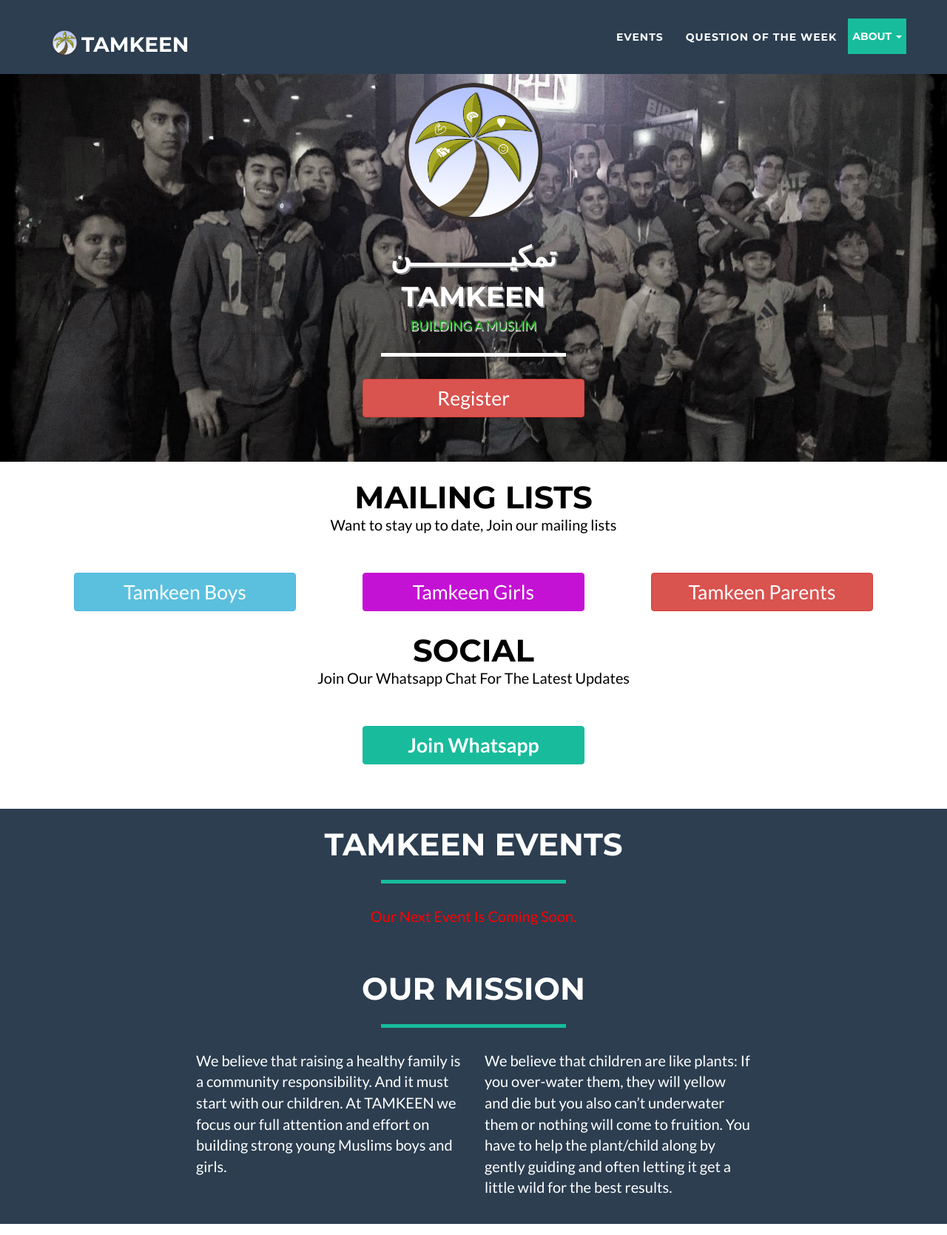
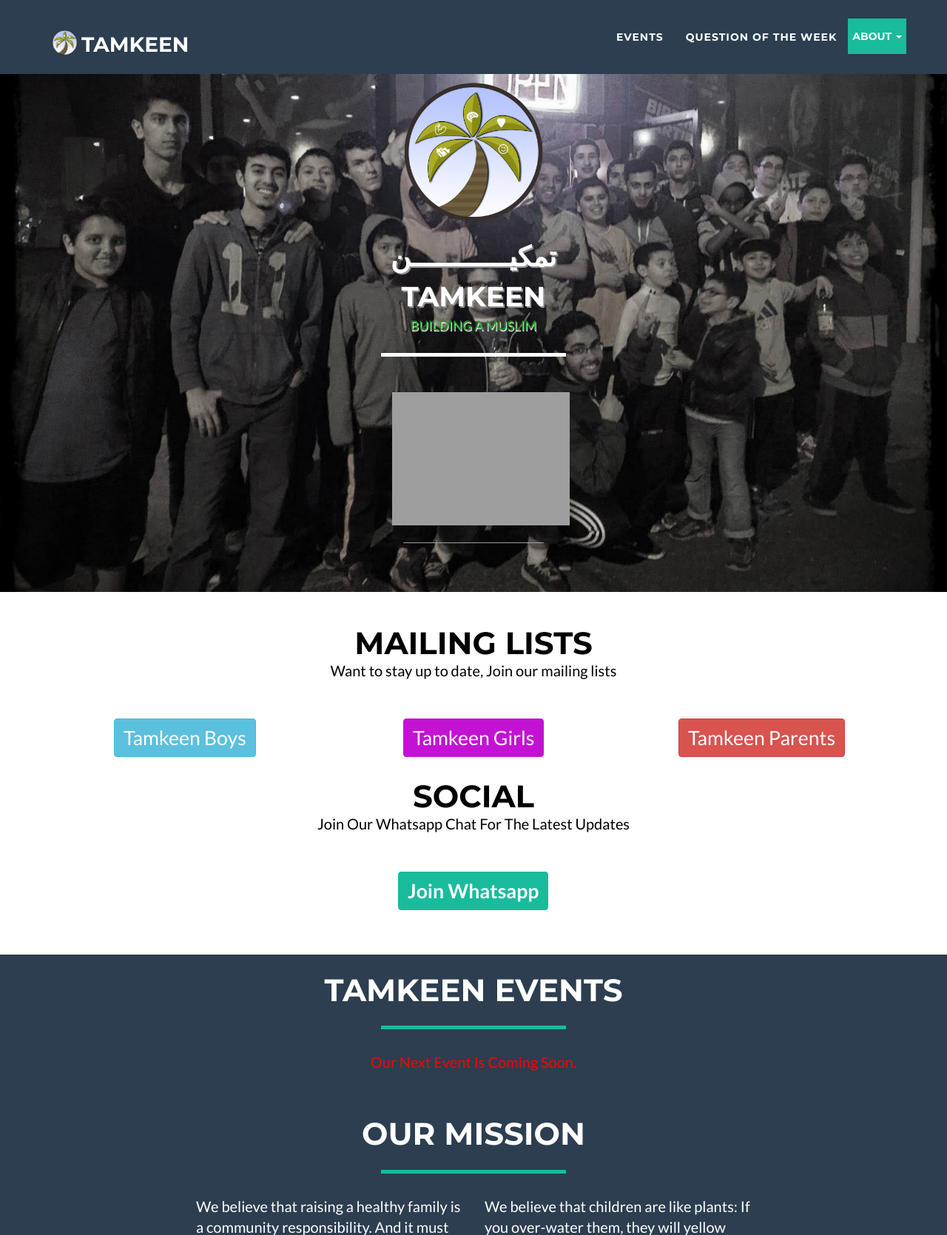
Before and after one commit to aelbarbary/tamkeen, a Django app: page / in a window 1280 px wide; the page is wider, and only the part inside the window is pictured. Shown: the top 1669 px of that part at 74% size. Run offline with Django 3.2, Linux system fonts and the light colour scheme; some libraries are stand-ins or nearby versions; grey boxes are pictures that could not be loaded.

Commit message:
add paypal register button

```diff
--- a/app/members/templates/index.html
+++ b/app/members/templates/index.html
@@ -19,7 +19,16 @@
                         <span class="name animated slideInLeft">TAMKEEN</span>
                         <span class="skills animated flash">BUILDING A MUSLIM</span><br/>
                         <hr class="star-light animated rotateIn">
-                        <a href="https://goo.gl/forms/g2jV373B1a9s2uBd2" class="btn btn-danger register hvr-bounce-in" role="button" target="_blank">Register</a>
+                        <div>
+                        <!-- <a href="https://goo.gl/forms/g2jV373B1a9s2uBd2" class="btn btn-danger register hvr-bounce-in" role="button" target="_blank">Register</a> -->
+                        <form action="https://www.paypal.com/cgi-bin/webscr" method="post" target="_top" class="btn register hvr-bounce-in">
+                         <input type="hidden" name="cmd" value="_s-xclick">
+                         <input type="hidden" name="hosted_button_id" value="PSWSAFPLBXKB8">
+                         <input type="image" src="http://www.pngmart.com/files/3/Register-Button-PNG-Image.png" border="0" name="submit" alt="PayPal - The safer, easier way to pay online!">
+                         <img alt="" border="0" src="https://www.paypalobjects.com/en_US/i/scr/pixel.gif" width="1" height="1">
+                         </form>
+
+                      </div>
                     </div>
                 </div>
             </div>
@@ -41,6 +50,8 @@
       <div class="col-md-4 text-center">
         <a href="https://groups.google.com/forum/#!forum/tamkeen-parents/join" class="btn btn-danger register hvr-pop" role="button" target="_blank">Tamkeen Parents</a>
       </div>
+
+
     </div>
     <h2 class="text-center">Social</h2>
     <p class="text-center">Join Our Whatsapp Chat For The Latest Updates</p>
--- a/app/static/css/freelancer.css
+++ b/app/static/css/freelancer.css
@@ -580,7 +580,7 @@
 .register{
   text-align: center;
   font-size: 20pt;
-  width: 300px;
+  /*width: 100px;*/
   margin-bottom: 30px;
 }
 
```
